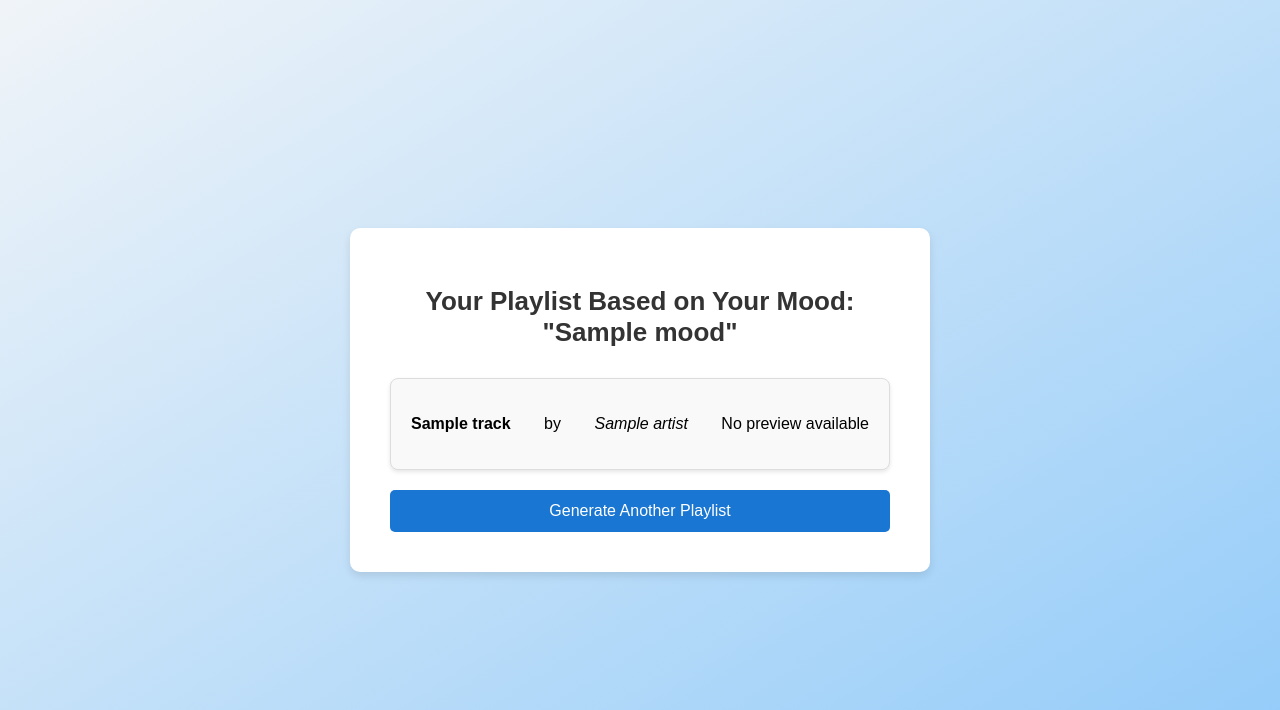
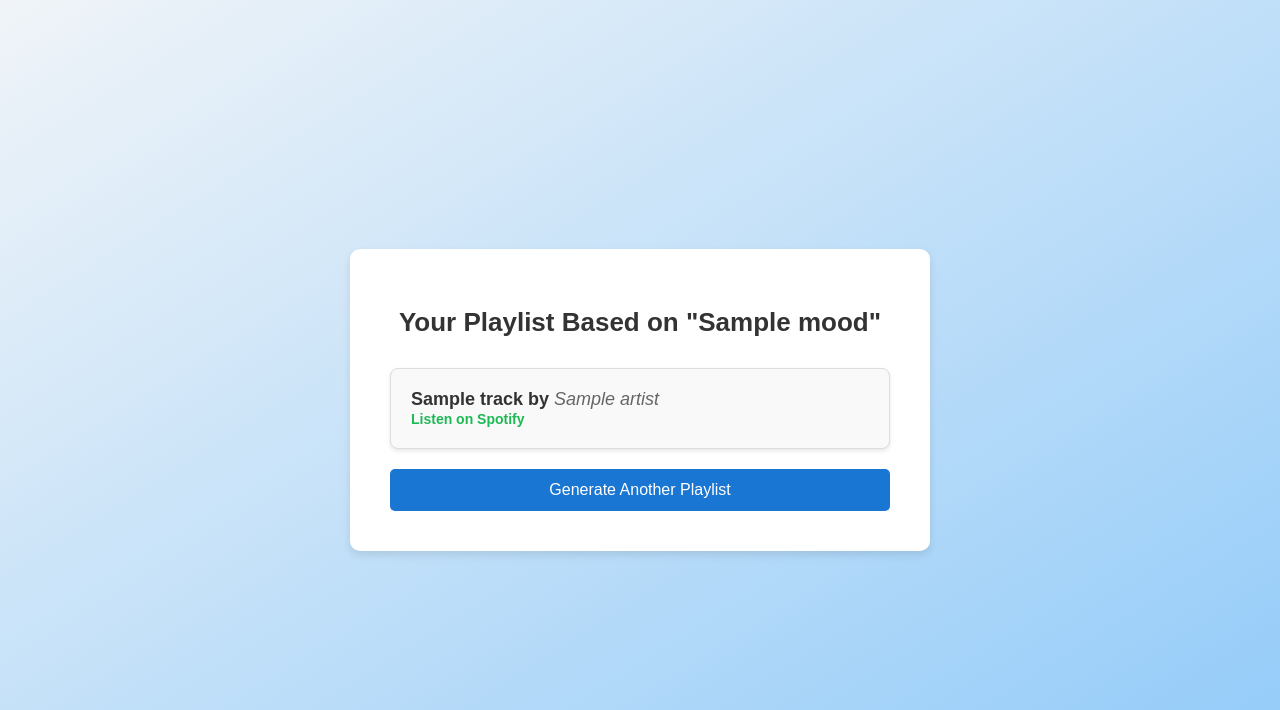
Before and after one commit to lowkeyharsh/Emotion-Based-Playlist-Generator, a Flask app: template templates/playlist.html in a window 1280 px wide. Shown: the top 710 px of the page. Run offline with Flask 3, Linux system fonts and the light colour scheme; the template is opened without the code that fills it: most values are stand-ins (such as "Sample title", 1, 10 or a date in 2020); parts of the project's set-up code (start-up, migrations or seed data) failed here and were passed over.

Commit message:
Enhance playlist display and spacing.

```diff
--- a/templates/playlist.html
+++ b/templates/playlist.html
@@ -1,4 +1,3 @@
-<!-- playlist.html -->
 <!DOCTYPE html>
 <html lang="en">
 <head>
@@ -8,20 +7,16 @@
 </head>
 <body>
     <div class="card">
-        <h1>Your Playlist Based on Your Mood: "{{ mood }}"</h1>
+        <h1>Your Playlist Based on "{{ mood }}"</h1>
         <div class="playlist">
             {% for song in playlist %}
                 <div class="song-card">
-                    <strong>{{ song.track }}</strong> by <em>{{ song.artist }}</em>
-                    {% if song.preview_url %}
-                        <!-- Audio player for the Spotify preview URL -->
-                        <audio controls>
-                            <source src="{{ song.preview_url }}" type="audio/mpeg">
-                            Your browser does not support the audio element.
-                        </audio>
-                    {% else %}
-                        <p class="no-preview">No preview available</p>
-                    {% endif %}
+                    <div class="song-details">
+                        <div class="song-info">
+                            <strong>{{ song.track }}</strong> by <em>{{ song.artist }}</em>
+                        </div>
+                        <a href="{{ song.spotify_link }}" class="spotify-link" target="_blank">Listen on Spotify</a>
+                    </div>
                 </div>
             {% endfor %}
         </div>
```
